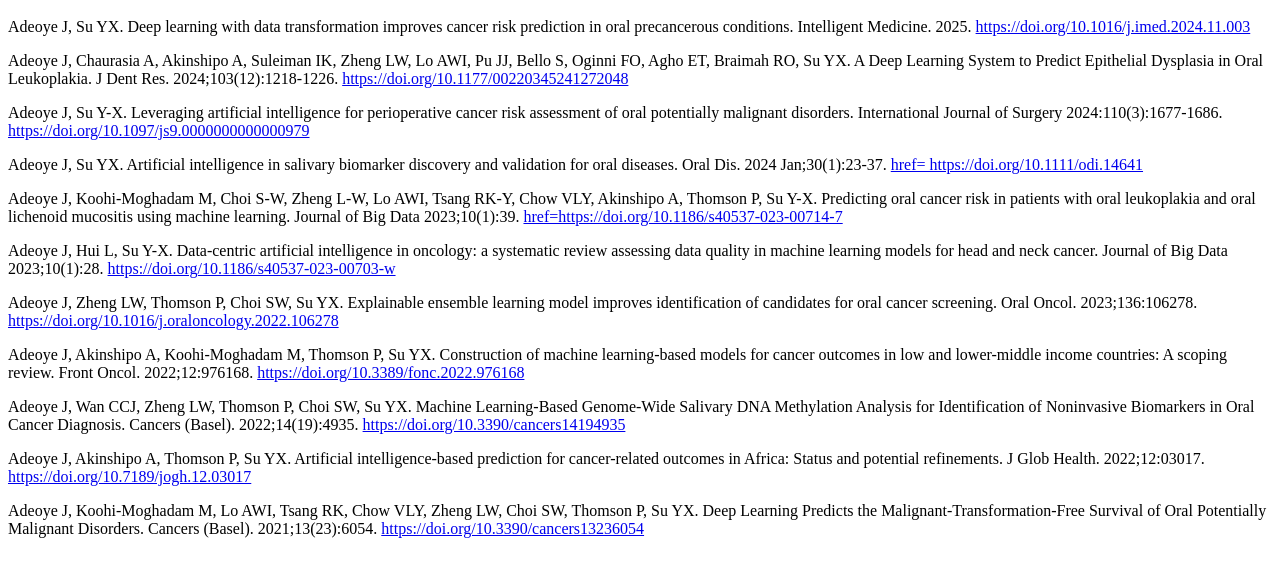
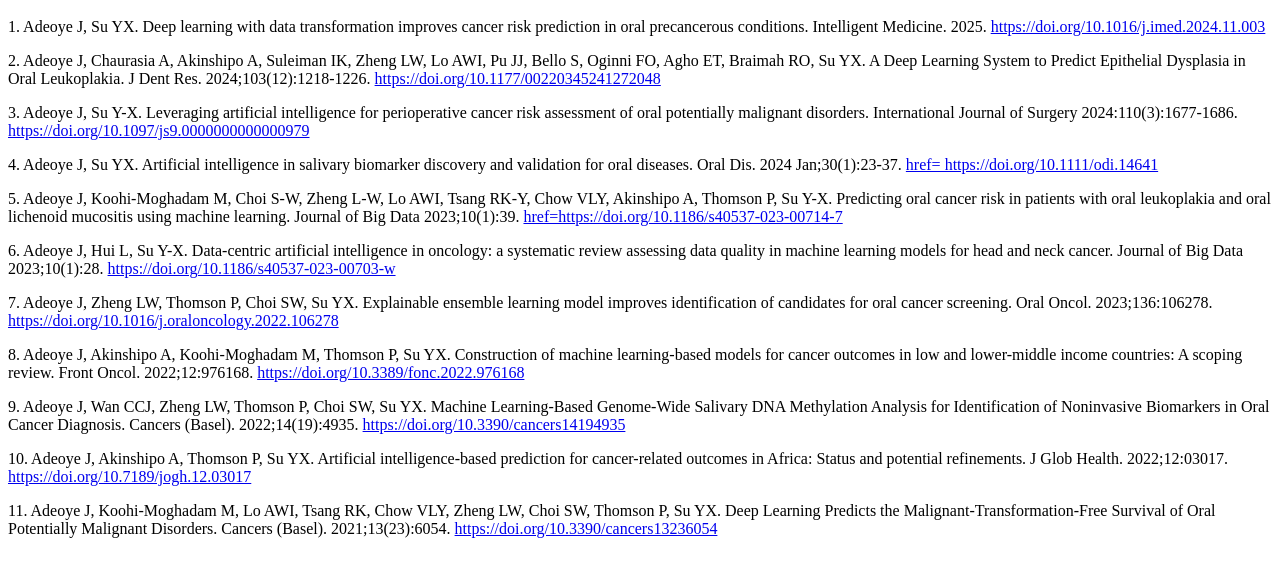
Before and after one commit to jaadeoye/jaadeoye.github.io, a plain HTML site: page index.html in a window 1280 px wide. Shown: the part 48-624 px from the top of the page. Drawn offline with Linux system fonts and the light colour scheme.

Commit message:
Update index.html

```diff
--- a/index.html
+++ b/index.html
@@ -2,17 +2,17 @@
 
 <body>
   <h1>AI and Oral Oncology Publication list (as of May 2025)</h1>
-  <p>Adeoye J, Su YX. Deep learning with data transformation improves cancer risk prediction in oral precancerous conditions. Intelligent Medicine. 2025. <a href= https://doi.org/10.1016/j.imed.2024.11.003>https://doi.org/10.1016/j.imed.2024.11.003</a></p>
-  <p>Adeoye J, Chaurasia A, Akinshipo A, Suleiman IK, Zheng LW, Lo AWI, Pu JJ, Bello S, Oginni FO, Agho ET, Braimah RO, Su YX. A Deep Learning System to Predict Epithelial Dysplasia in Oral Leukoplakia. J Dent Res. 2024;103(12):1218-1226. <a href=https://doi.org/10.1177/00220345241272048>https://doi.org/10.1177/00220345241272048</a></p>
-  <p>Adeoye J, Su Y-X. Leveraging artificial intelligence for perioperative cancer risk assessment of oral potentially malignant disorders. International Journal of Surgery 2024:110(3):1677-1686. <a href=https://doi.org/10.1097/js9.0000000000000979>https://doi.org/10.1097/js9.0000000000000979</a></p>
-  <p>Adeoye J, Su YX. Artificial intelligence in salivary biomarker discovery and validation for oral diseases. Oral Dis. 2024 Jan;30(1):23-37. <a href=https://doi.org/10.1111/odi.14641>href= https://doi.org/10.1111/odi.14641</a></p>
-  <p>Adeoye J, Koohi-Moghadam M, Choi S-W, Zheng L-W, Lo AWI, Tsang RK-Y, Chow VLY, Akinshipo A, Thomson P, Su Y-X. Predicting oral cancer risk in patients with oral leukoplakia and oral lichenoid mucositis using machine learning. Journal of Big Data 2023;10(1):39. <a href=https://doi.org/10.1186/s40537-023-00714-7>href=https://doi.org/10.1186/s40537-023-00714-7</a></p>
-  <p>Adeoye J, Hui L, Su Y-X. Data-centric artificial intelligence in oncology: a systematic review assessing data quality in machine learning models for head and neck cancer. Journal of Big Data 2023;10(1):28. <a href=https://doi.org/10.1186/s40537-023-00703-w>https://doi.org/10.1186/s40537-023-00703-w</a></p>
-  <p>Adeoye J, Zheng LW, Thomson P, Choi SW, Su YX. Explainable ensemble learning model improves identification of candidates for oral cancer screening. Oral Oncol. 2023;136:106278. <a href=https://doi.org/10.1016/j.oraloncology.2022.106278>https://doi.org/10.1016/j.oraloncology.2022.106278</a></p>
-  <p>Adeoye J, Akinshipo A, Koohi-Moghadam M, Thomson P, Su YX. Construction of machine learning-based models for cancer outcomes in low and lower-middle income countries: A scoping review. Front Oncol. 2022;12:976168. <a href=https://doi.org/10.3389/fonc.2022.976168>https://doi.org/10.3389/fonc.2022.976168</a></p>
-  <p>Adeoye J, Wan CCJ, Zheng LW, Thomson P, Choi SW, Su YX. Machine Learning-Based Genome-Wide Salivary DNA Methylation Analysis for Identification of Noninvasive Biomarkers in Oral Cancer Diagnosis. Cancers (Basel). 2022;14(19):4935. <a href=https://doi.org/10.3390/cancers14194935>https://doi.org/10.3390/cancers14194935</a></p>
-  <p>Adeoye J, Akinshipo A, Thomson P, Su YX. Artificial intelligence-based prediction for cancer-related outcomes in Africa: Status and potential refinements. J Glob Health. 2022;12:03017. <a href=https://doi.org/10.7189/jogh.12.03017>https://doi.org/10.7189/jogh.12.03017</a></p>
-  <p>Adeoye J, Koohi-Moghadam M, Lo AWI, Tsang RK, Chow VLY, Zheng LW, Choi SW, Thomson P, Su YX. Deep Learning Predicts the Malignant-Transformation-Free Survival of Oral Potentially Malignant Disorders. Cancers (Basel). 2021;13(23):6054. <a href=https://doi.org/10.3390/cancers13236054>https://doi.org/10.3390/cancers13236054</a></p>
+  <p>1. Adeoye J, Su YX. Deep learning with data transformation improves cancer risk prediction in oral precancerous conditions. Intelligent Medicine. 2025. <a href= https://doi.org/10.1016/j.imed.2024.11.003>https://doi.org/10.1016/j.imed.2024.11.003</a></p>
+  <p>2. Adeoye J, Chaurasia A, Akinshipo A, Suleiman IK, Zheng LW, Lo AWI, Pu JJ, Bello S, Oginni FO, Agho ET, Braimah RO, Su YX. A Deep Learning System to Predict Epithelial Dysplasia in Oral Leukoplakia. J Dent Res. 2024;103(12):1218-1226. <a href=https://doi.org/10.1177/00220345241272048>https://doi.org/10.1177/00220345241272048</a></p>
+  <p>3. Adeoye J, Su Y-X. Leveraging artificial intelligence for perioperative cancer risk assessment of oral potentially malignant disorders. International Journal of Surgery 2024:110(3):1677-1686. <a href=https://doi.org/10.1097/js9.0000000000000979>https://doi.org/10.1097/js9.0000000000000979</a></p>
+  <p>4. Adeoye J, Su YX. Artificial intelligence in salivary biomarker discovery and validation for oral diseases. Oral Dis. 2024 Jan;30(1):23-37. <a href=https://doi.org/10.1111/odi.14641>href= https://doi.org/10.1111/odi.14641</a></p>
+  <p>5. Adeoye J, Koohi-Moghadam M, Choi S-W, Zheng L-W, Lo AWI, Tsang RK-Y, Chow VLY, Akinshipo A, Thomson P, Su Y-X. Predicting oral cancer risk in patients with oral leukoplakia and oral lichenoid mucositis using machine learning. Journal of Big Data 2023;10(1):39. <a href=https://doi.org/10.1186/s40537-023-00714-7>href=https://doi.org/10.1186/s40537-023-00714-7</a></p>
+  <p>6. Adeoye J, Hui L, Su Y-X. Data-centric artificial intelligence in oncology: a systematic review assessing data quality in machine learning models for head and neck cancer. Journal of Big Data 2023;10(1):28. <a href=https://doi.org/10.1186/s40537-023-00703-w>https://doi.org/10.1186/s40537-023-00703-w</a></p>
+  <p>7. Adeoye J, Zheng LW, Thomson P, Choi SW, Su YX. Explainable ensemble learning model improves identification of candidates for oral cancer screening. Oral Oncol. 2023;136:106278. <a href=https://doi.org/10.1016/j.oraloncology.2022.106278>https://doi.org/10.1016/j.oraloncology.2022.106278</a></p>
+  <p>8. Adeoye J, Akinshipo A, Koohi-Moghadam M, Thomson P, Su YX. Construction of machine learning-based models for cancer outcomes in low and lower-middle income countries: A scoping review. Front Oncol. 2022;12:976168. <a href=https://doi.org/10.3389/fonc.2022.976168>https://doi.org/10.3389/fonc.2022.976168</a></p>
+  <p>9. Adeoye J, Wan CCJ, Zheng LW, Thomson P, Choi SW, Su YX. Machine Learning-Based Genome-Wide Salivary DNA Methylation Analysis for Identification of Noninvasive Biomarkers in Oral Cancer Diagnosis. Cancers (Basel). 2022;14(19):4935. <a href=https://doi.org/10.3390/cancers14194935>https://doi.org/10.3390/cancers14194935</a></p>
+  <p>10. Adeoye J, Akinshipo A, Thomson P, Su YX. Artificial intelligence-based prediction for cancer-related outcomes in Africa: Status and potential refinements. J Glob Health. 2022;12:03017. <a href=https://doi.org/10.7189/jogh.12.03017>https://doi.org/10.7189/jogh.12.03017</a></p>
+  <p>11. Adeoye J, Koohi-Moghadam M, Lo AWI, Tsang RK, Chow VLY, Zheng LW, Choi SW, Thomson P, Su YX. Deep Learning Predicts the Malignant-Transformation-Free Survival of Oral Potentially Malignant Disorders. Cancers (Basel). 2021;13(23):6054. <a href=https://doi.org/10.3390/cancers13236054>https://doi.org/10.3390/cancers13236054</a></p>
 </body>
 
 </html>
```
